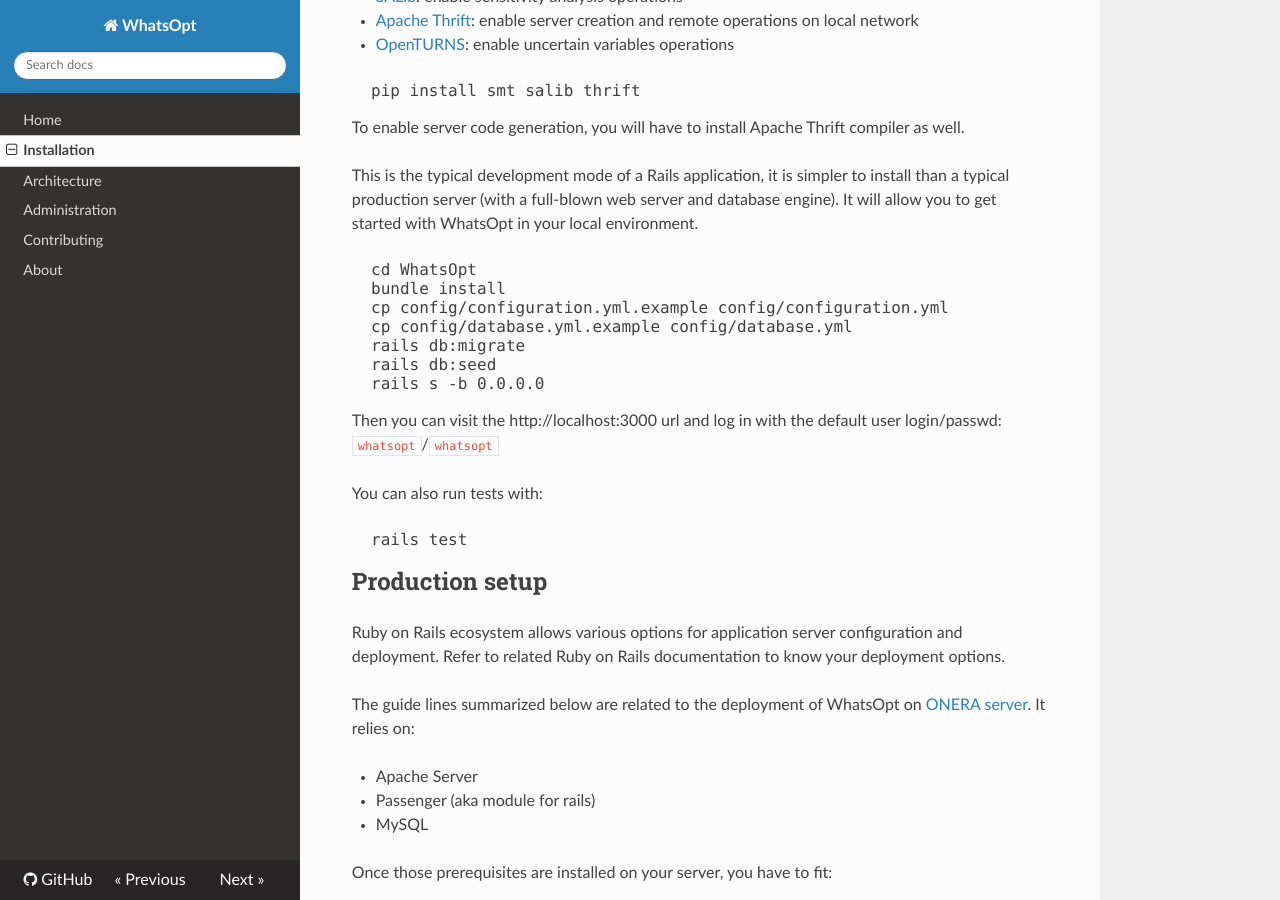
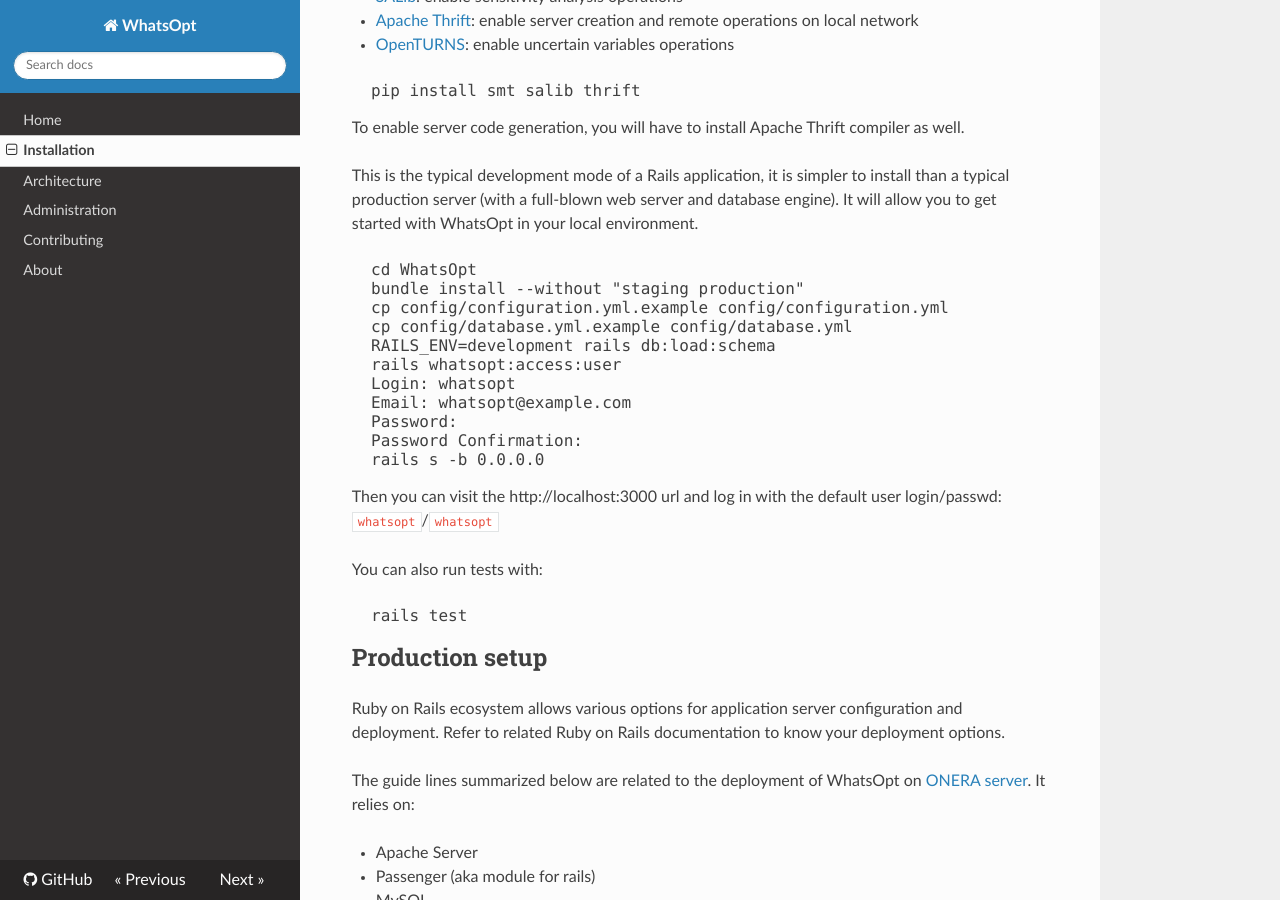
Before and after one commit to whatsopt/WhatsOpt-Doc, an MkDocs documentation site: the page built from docs/install.md, in a window 1280 px wide and 900 px high, scrolled down 777 px. Built offline with MkDocs 1.6.1, drawn with Linux system fonts in a browser that asks for light colours; nearby versions of some CDN libraries.

Commit message:
Revisit install procedure

```diff
--- a/docs/install.md
+++ b/docs/install.md
@@ -36,11 +36,15 @@
 
 <pre>
   cd WhatsOpt
-  bundle install
+  bundle install --without "staging production"
   cp config/configuration.yml.example config/configuration.yml
   cp config/database.yml.example config/database.yml
-  rails db:migrate
-  rails db:seed
+  RAILS_ENV=development rails db:load:schema
+  rails whatsopt:access:user
+  Login: whatsopt
+  Email: whatsopt@example.com
+  Password: <password with at least 1 uppercase, 1 digit, 1 symbol>
+  Password Confirmation: <same as above>
   rails s -b 0.0.0.0
 </pre>
 
```
